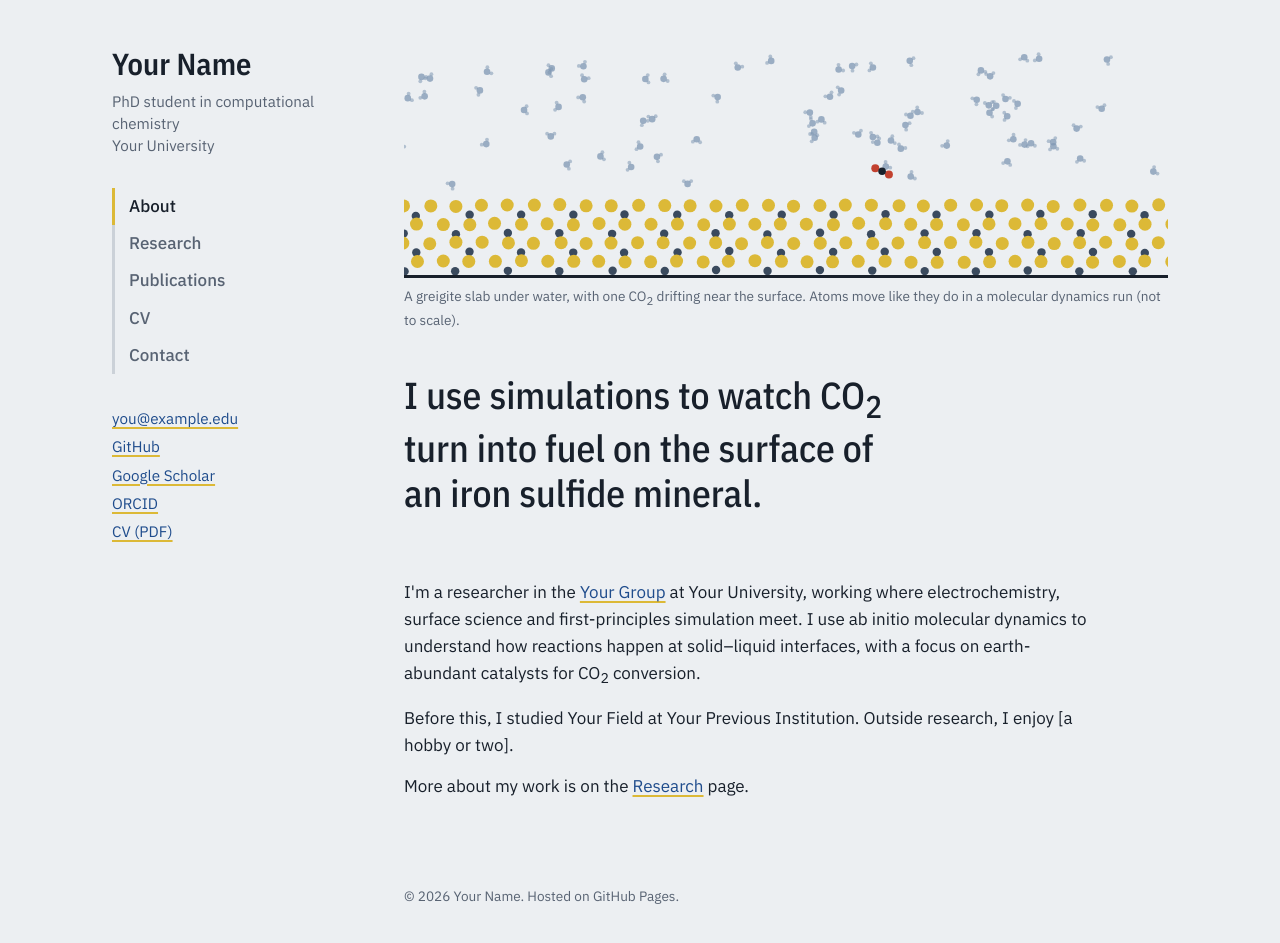
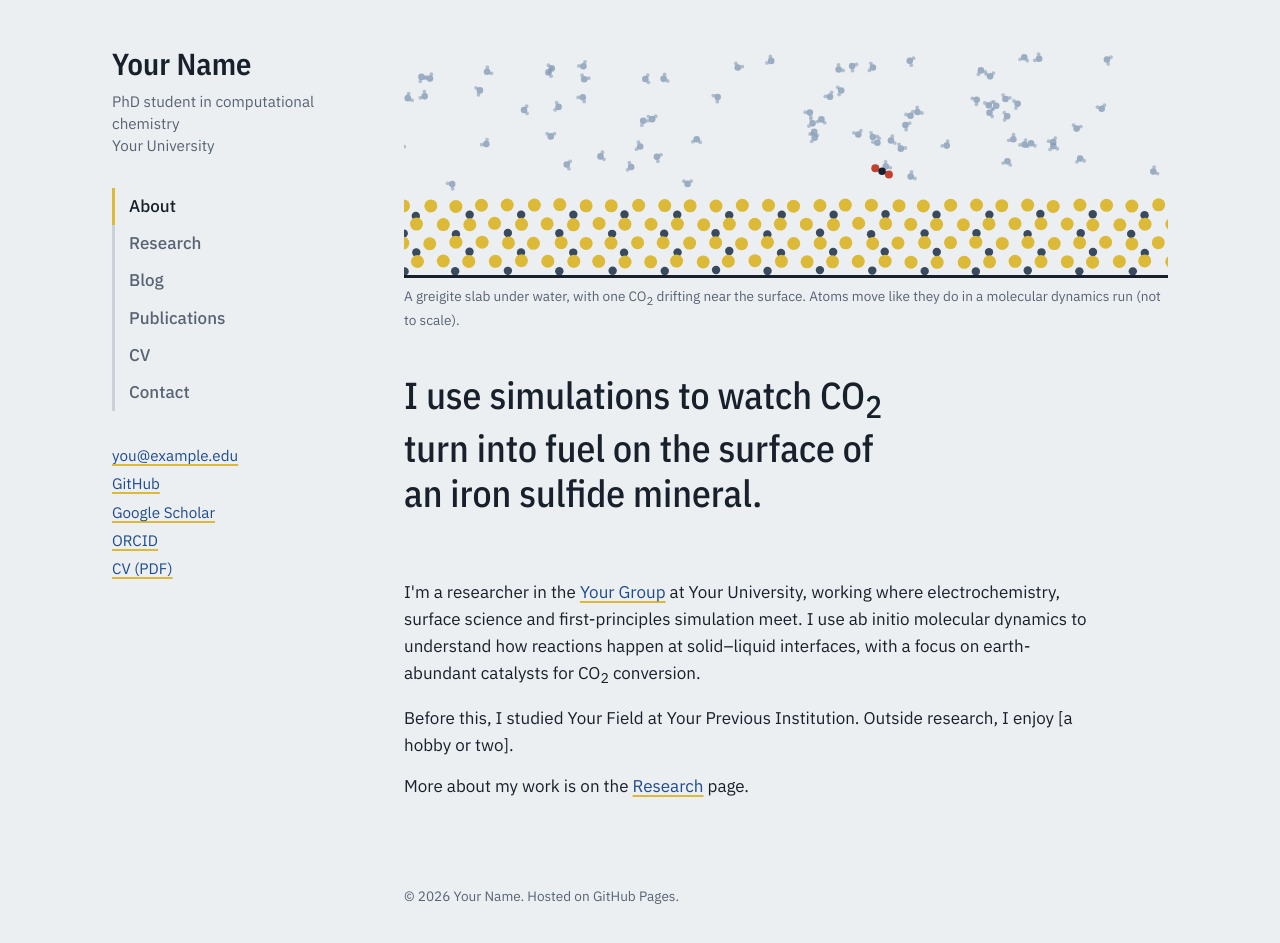
Before and after one commit to Leibniz1697/Leibniz1697.github.io, a Jekyll site: the page index.html, which Jekyll copies as it is, in a window 1280 px wide and 988 px high. Shown: the top 943 px of the window. Built offline with Jekyll 4.4.1, drawn with Linux system fonts in a browser that asks for light colours.

Commit message:
Add Blog link to navigation in index.html

```diff
--- a/index.html
+++ b/index.html
@@ -21,6 +21,7 @@
     <nav aria-label="Pages">
       <a href="index.html" aria-current="page">About</a>
       <a href="research.html">Research</a>
+      <a href="blog.html">Blog</a>
       <a href="publications.html">Publications</a>
       <a href="cv.html">CV</a>
       <a href="contact.html">Contact</a>
```
